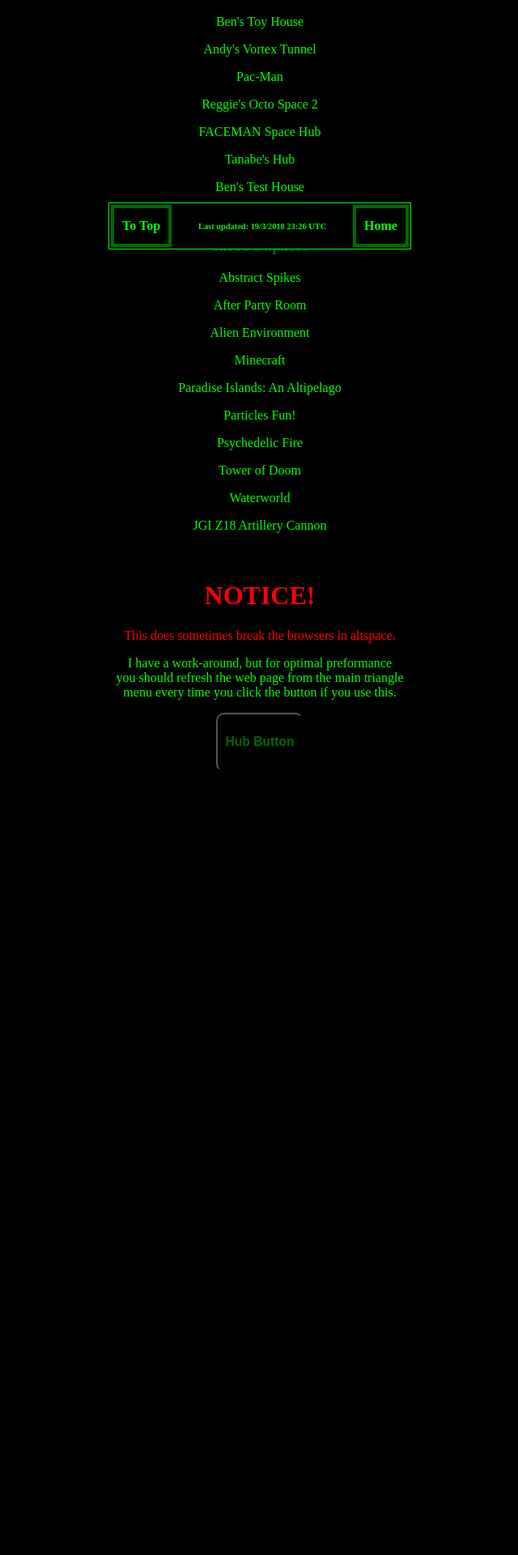
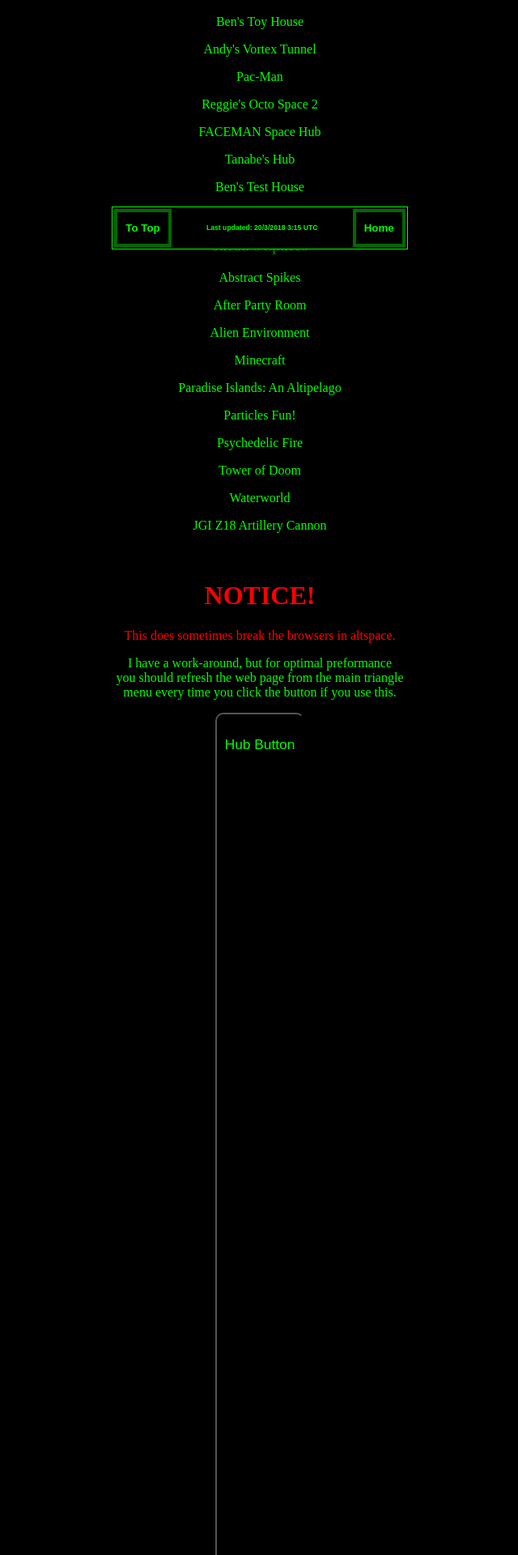
Before and after one commit to LunarTiger/AltspaceVR, a Jekyll site: the page teleportHub/index.html, which Jekyll copies as it is, in a window 1280 px wide. Shown: the part 592-2512 px from the top of the page at 81% size, without its empty margins (319-959 px from the left). Built offline with Jekyll 4.4.1, drawn with Linux system fonts in a browser that asks for light colours.

Commit message:
Update index.html

```diff
--- a/teleportHub/index.html
+++ b/teleportHub/index.html
@@ -67,7 +67,7 @@
 		<h1 id="button" style="color: #ff0000";>NOTICE!</h1>
 			<p style="color: #ff0000">This does sometimes break the browsers in altspace.</p>
 			<p>I have a work-around, but for optimal preformance<br>you should refresh the web page from the main triangle<br>menu every time you click the button if you use this.</p>
-			<a href="https://lunartiger.github.io/AltspaceVR/teleportHub/button/"><button type="button" name="Hub Button"><h3>Hub Button</h3></button></a>
+			<a href="https://lunartiger.github.io/AltspaceVR/teleportHub/button/"><button type="button" name="Hub Button"><p style="font-size:130%;">Hub Button</h3></p></a>
 			<!--  onClick="window.location='https://lunartiger.github.io/AltspaceVR/teleportHub/button/'" -->
 		<hr style="height:1000px; visibility:hidden;" />
 		<a href="http://output.jsbin.com/wunovar"><h4 style="color: #000000">Hidden</h4></a>
@@ -77,7 +77,7 @@
 		<table>
 			<tr>
 				<th><a href='#top'>To Top</a></th>
-				<th style='width: 200px;border: 0px;'><p style="font-size:65%;">Last updated: 19/3/2018 23:26 UTC</p></th>
+				<th style='width: 200px;border: 0px;'><p style="font-size:65%;">Last updated: 20/3/2018 3:15 UTC</p></th>
 				<th><a href="https://lunartiger.github.io/">Home</a></th>
 			</tr>
 		</table>
```
